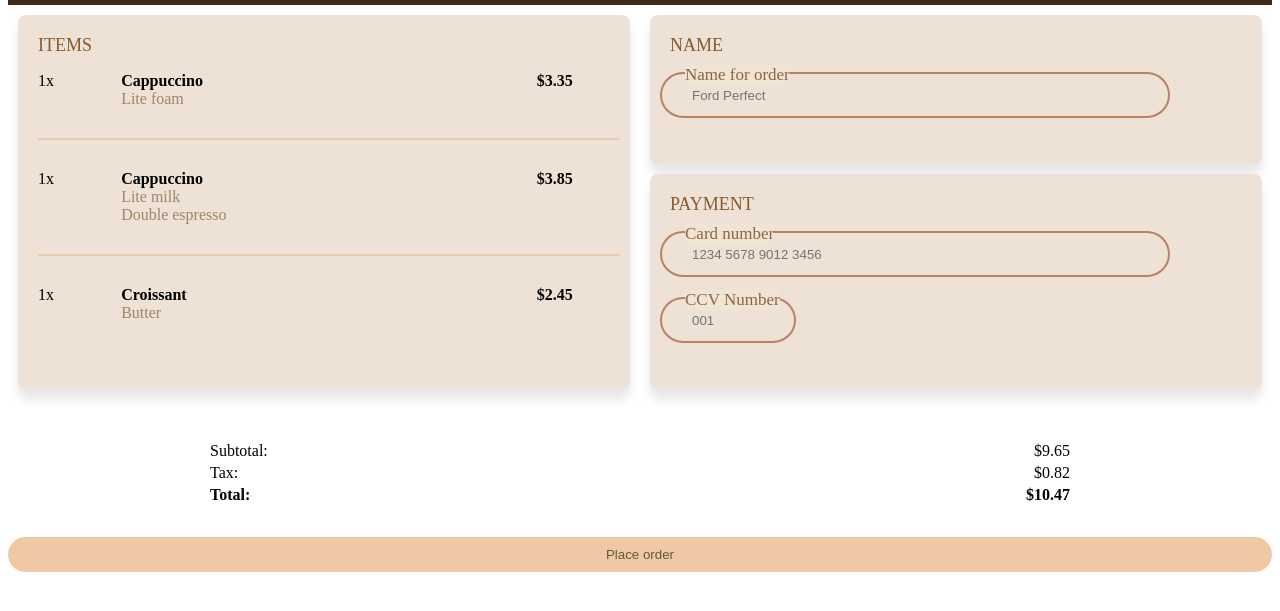
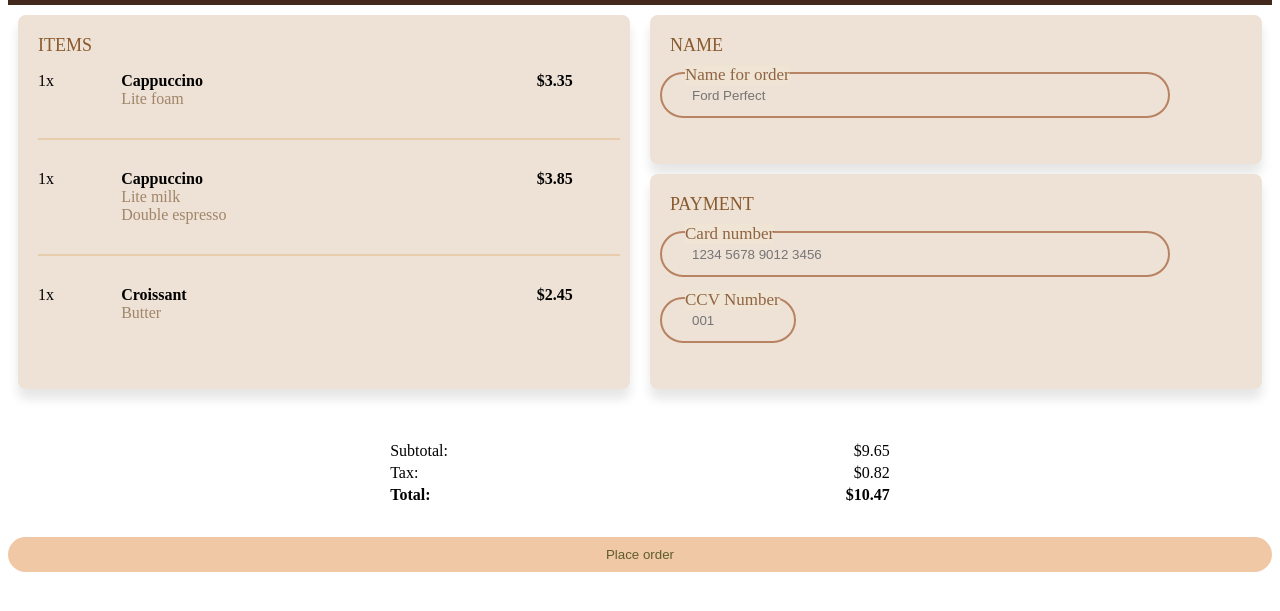
Before and after one commit to lauraguardiavela2/Coffe-Masters-Course, a plain HTML site: page index.html in a window 1280 px wide. Shown: the part 85-696 px from the top of the page. Drawn offline with Linux system fonts and the light colour scheme.

Commit message:
style: change table style

```diff
--- a/style.css
+++ b/style.css
@@ -87,12 +87,13 @@ ul{
     padding: 0px;
 }
 .total-info, th, td{
-    width: 100%;
-    text-align: center;
+    margin: auto;
+    width: 40%;
+    /* text-align: center; */
 
     /* Question: how can I reduce the space between columns without padding so that when the page width is reduced the space reduces proportionally?*/
-    padding-left: 100px;
-    padding-right: 100px;
+    /* padding-left: 100px;
+    padding-right: 100px; */
     /* border: 1px solid; */
 }
 .total{
```
